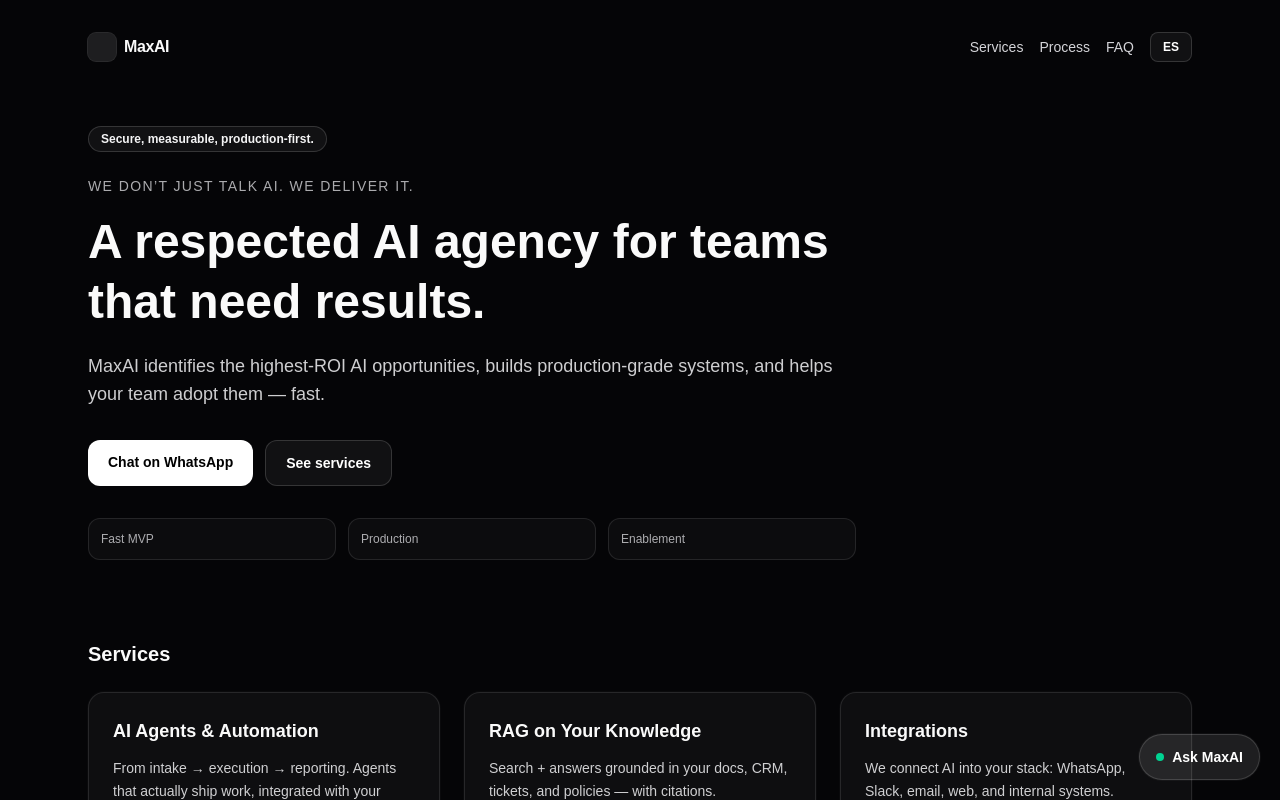
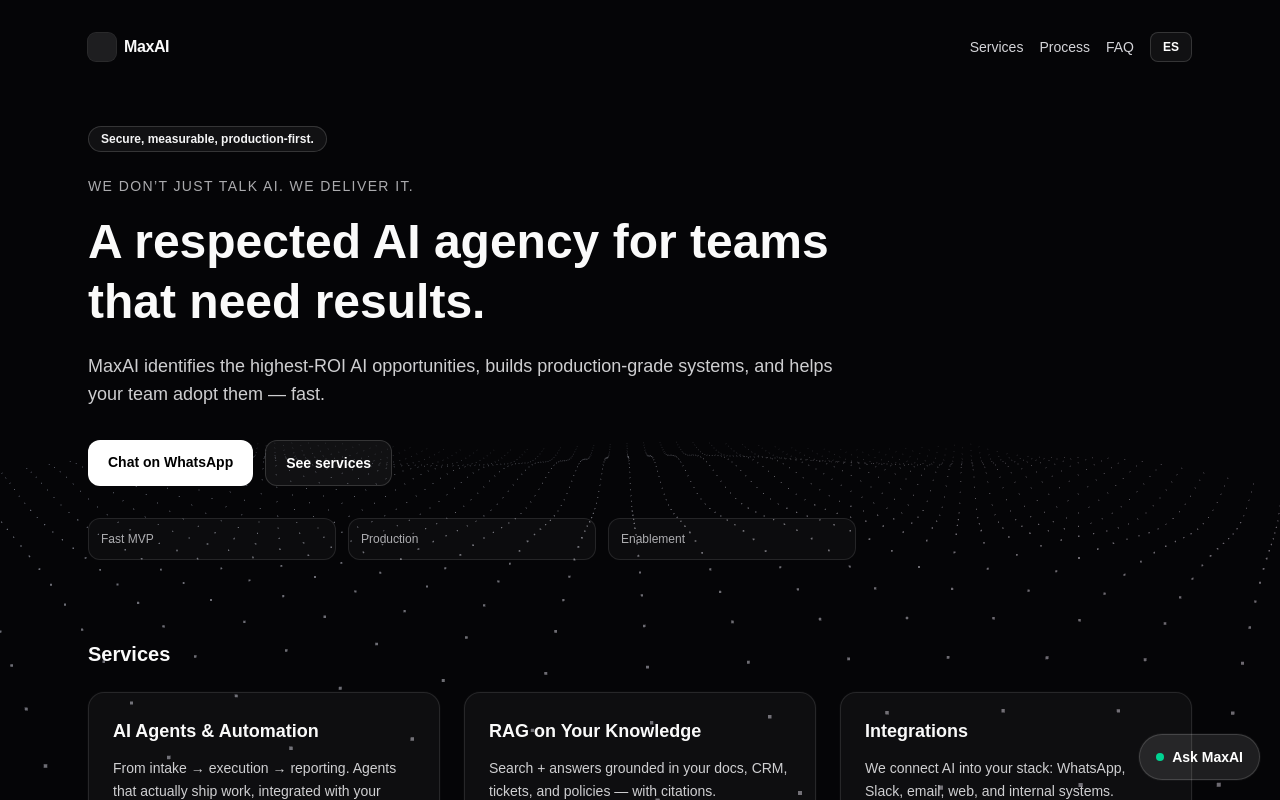
Before and after one commit to MaxSosaD/maxai-agency-site, a Next.js app: page /en in a window 1280 px wide. Shown: the top 800 px of the page. Built offline with nearby package versions, Linux system fonts and the light colour scheme.

Commit message:
FixDotted

```diff
--- a/src/components/DottedSurface.tsx
+++ b/src/components/DottedSurface.tsx
@@ -131,7 +131,7 @@
   return (
     <div
       ref={containerRef}
-      className={`pointer-events-none fixed inset-0 -z-10 ${className}`}
+      className={`pointer-events-none fixed inset-0 z-0 ${className}`}
     />
   );
 }
--- a/src/components/SiteShell.tsx
+++ b/src/components/SiteShell.tsx
@@ -10,10 +10,10 @@
   children: React.ReactNode;
 }) {
   return (
-    <div className="relative min-h-dvh bg-[#050507] text-zinc-50">
+    <div className="relative min-h-dvh overflow-hidden bg-[#050507] text-zinc-50">
       <DottedSurface />
-      <div className="mx-auto max-w-6xl px-6 py-8">
-        <header className="relative flex items-center justify-between">
+      <div className="relative z-10 mx-auto max-w-6xl px-6 py-8">
+        <header className="flex items-center justify-between">
           <Link href={`/${locale}`} className="flex items-center gap-2">
             <div className="h-7 w-7 rounded-lg bg-white/10 ring-1 ring-white/15" />
             <div className="font-semibold tracking-tight">MaxAI</div>
```
